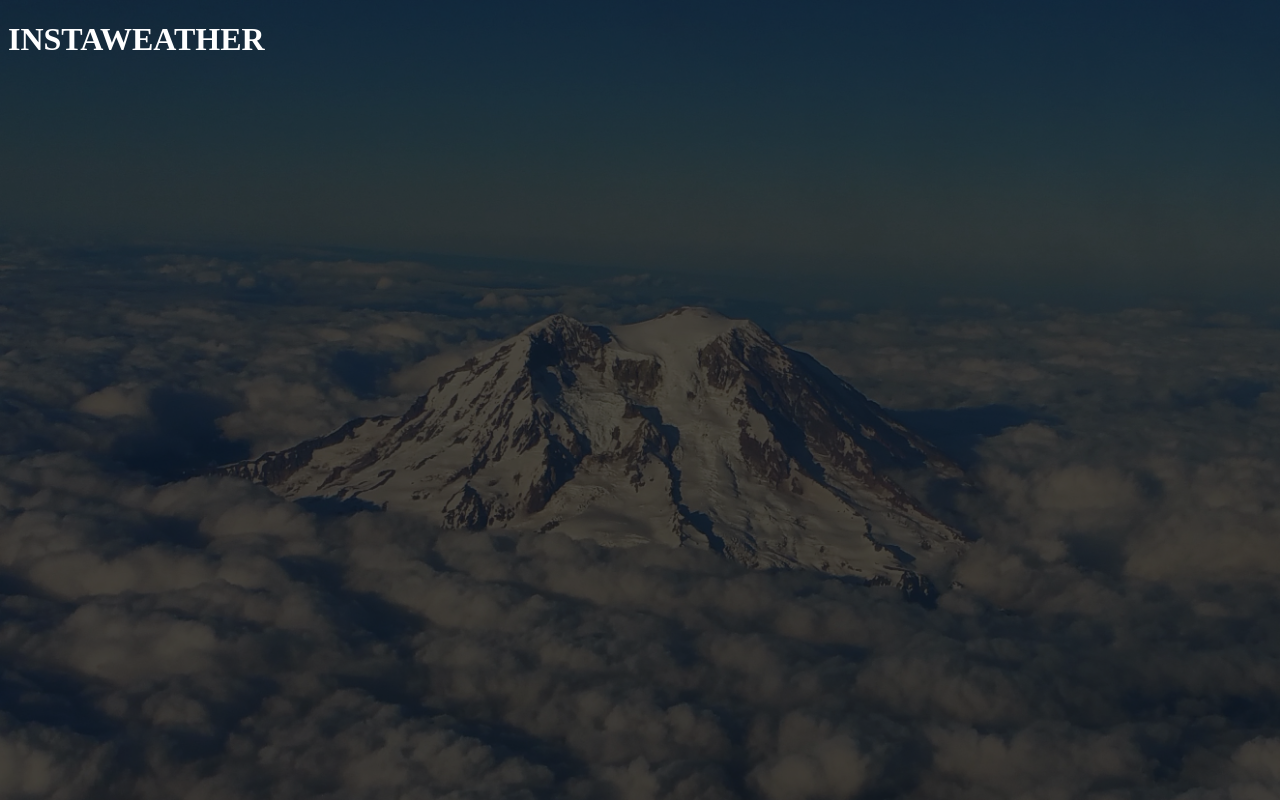
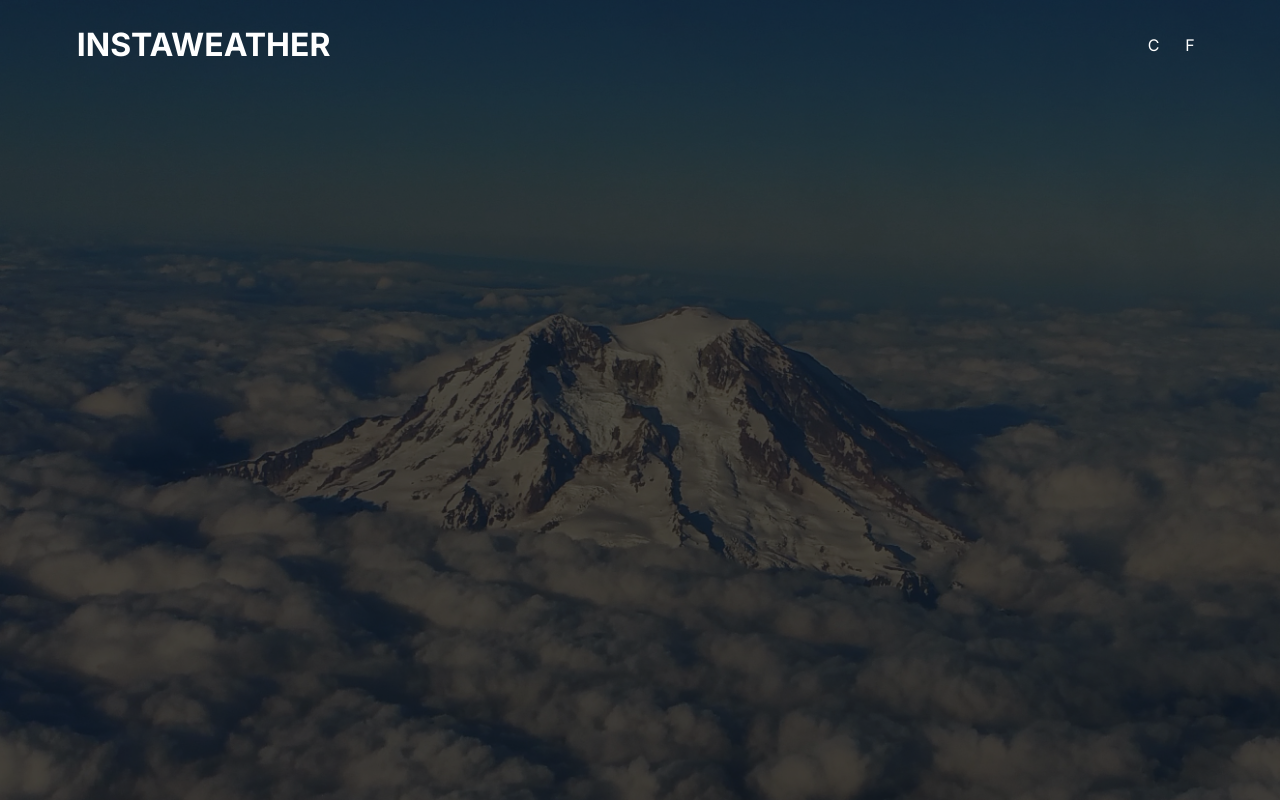
Before and after one commit to ahmedessam235/Weatherapplication, a React (Create React App) app: page / in a window 1280 px wide. Built offline with nearby package versions, Linux system fonts and the light colour scheme.

Commit message:
importing bootstrap and Inter font, finshing the header component with buttons

```diff
--- a/package.json
+++ b/package.json
@@ -6,7 +6,9 @@
     "@testing-library/jest-dom": "^5.12.0",
     "@testing-library/react": "^11.2.7",
     "@testing-library/user-event": "^12.8.3",
+    "bootstrap": "^4.6.0",
     "react": "^17.0.2",
+    "react-bootstrap": "^1.6.0",
     "react-dom": "^17.0.2",
     "react-scripts": "4.0.3",
     "web-vitals": "^1.1.2"
--- a/public/index.html
+++ b/public/index.html
@@ -3,7 +3,15 @@
   <head>
     <meta charset="utf-8" />
     <title>Weather app</title>
-    <link rel="stylesheet" href="styles.css" />
+    <link
+  rel="stylesheet"
+  href="https://cdn.jsdelivr.net/npm/bootstrap@4.6.0/dist/css/bootstrap.min.css"
+  integrity="sha384-B0vP5xmATw1+K9KRQjQERJvTumQW0nPEzvF6L/Z6nronJ3oUOFUFpCjEUQouq2+l"
+  crossorigin="anonymous"
+/>
+<link rel="preconnect" href="https://fonts.gstatic.com">
+<link href="https://fonts.googleapis.com/css2?family=Inter:wght@100;200;300;400;500;600;700;800;900&display=swap" rel="stylesheet">
+<link rel="stylesheet" href="styles.css" />
   </head>
   <body class="BackgroundImage">
     <div id="root"></div>
--- a/src/Components/App.js
+++ b/src/Components/App.js
@@ -1,5 +1,6 @@
 import React from "react";
 import Header from "./Header/Header";
+// import 'bootstrap/dist/css/bootstrap.min.css';
 function App() {
   return (
     <div>
--- a/src/Components/Header/Header.jsx
+++ b/src/Components/Header/Header.jsx
@@ -1,9 +1,18 @@
 import React from "react";
 import "./styles/Header.css";
+// import Container from "react-bootstrap/Container";
+// import Row from "react-bootstrap/Container";
+// import Col from "react-bootstrap/Container";
 function Header() {
   return (
-    <div className="Header">
-      <h1>INSTAWEATHER</h1>
+    <div className="Header ">
+            <h2>
+              <b>INSTAWEATHER</b>
+            </h2>
+            <div className="TemperatureButtons">
+            <button id = "Celsius-button" class="btn btn-primary-outline" >C</button>
+            <button id = "Fahrenheit-button" class="btn btn-primary-outline">F</button>
+            </div>
     </div>
   );
 }
--- a/src/Components/Header/styles/Header.css
+++ b/src/Components/Header/styles/Header.css
@@ -1,3 +1,28 @@
 .Header{
     color: white;
+    font-family: 'Inter';
+    display: flex;
+    justify-content: space-between;
+    margin-left: 6%;
+    margin-top: 2%;
 }
+.TemperatureButtons {
+    margin-right: 6%;
+
+}
+#Celsius-button{
+    color: white;
+}
+#Celsius-button:hover{
+    background-color:rgba(247, 234, 234,0.5);
+}
+#Fahrenheit-button{
+    color:white;
+}
+#Fahrenheit-button:hover{
+    background-color:rgba(247, 234, 234, 0.5);
+}
+@media (min-width: 1200px){}
+.container, .container-lg, .container-md, .container-sm, .container-xl {
+    max-width: initial;
+}
```
Also changed, not shown: 1 other file (tests, documents, lock files or other folders).
